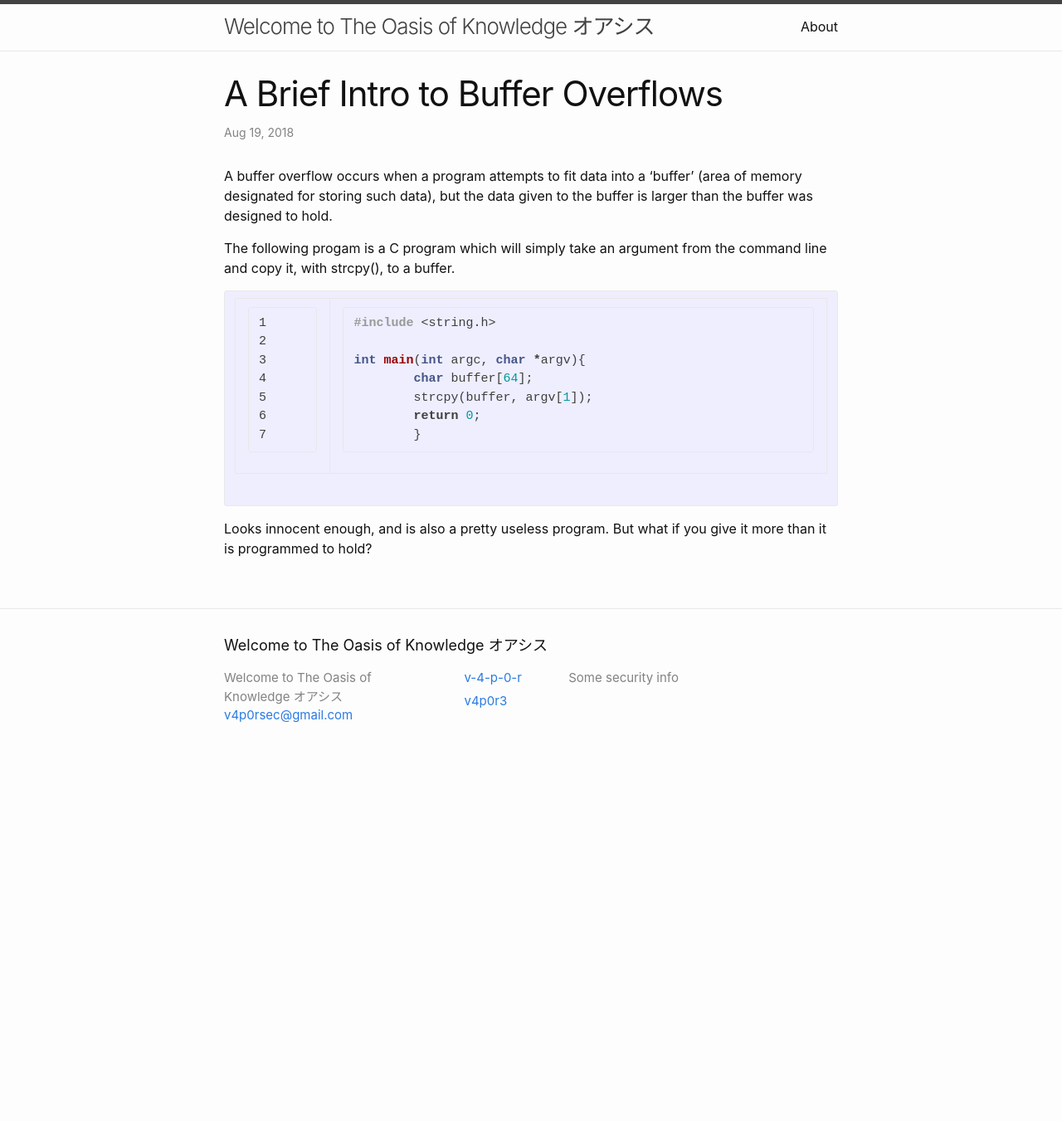
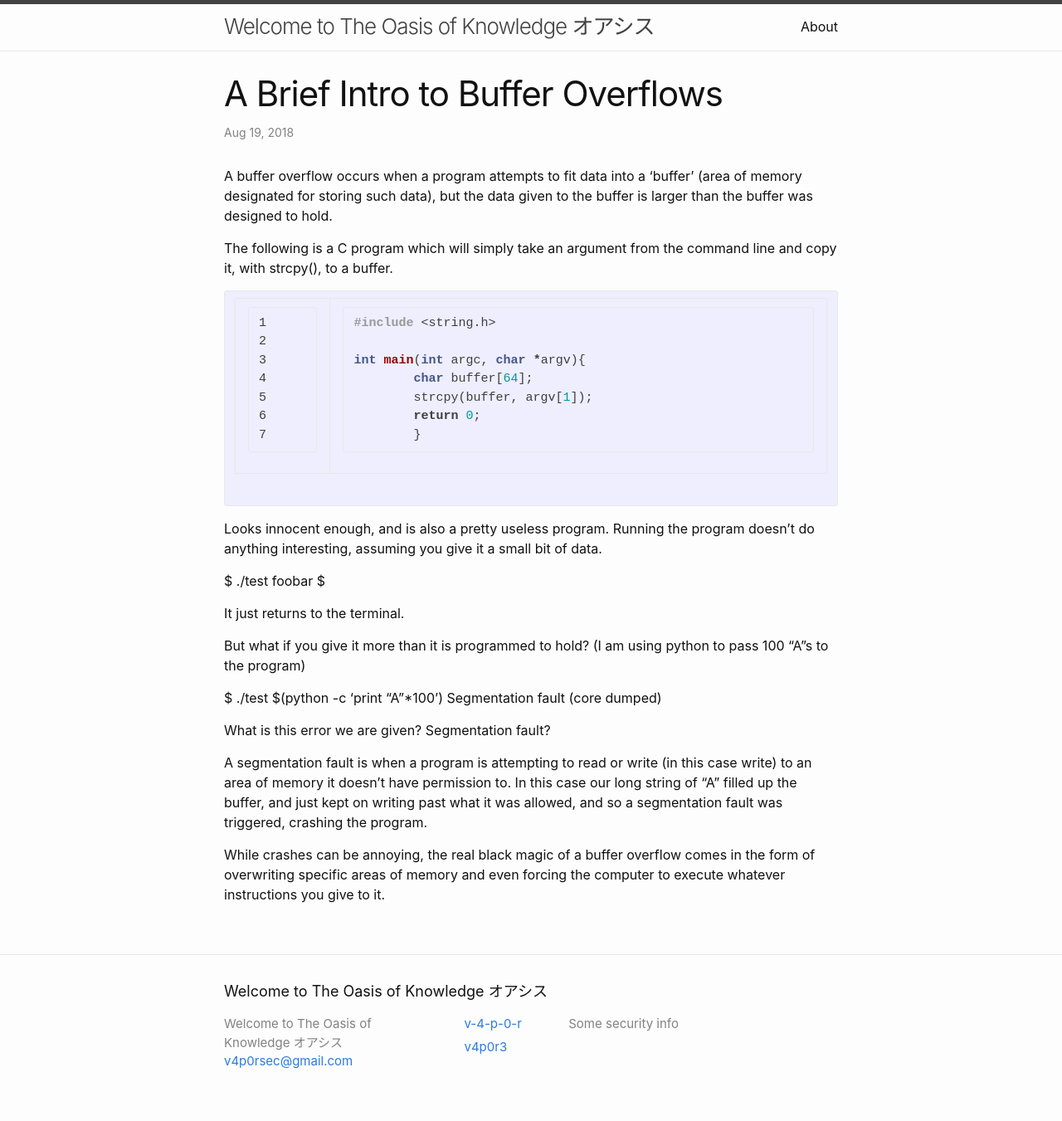
Before and after one commit to v-4-p-0-r/v-4-p-0-r.github.io, a Jekyll site: the page built from _posts/2018-08-19-intro-to-buffer-overflows.markdown, in a window 1280 px wide. Shown: the whole page at 83% size. Built offline with Jekyll 4.4.1, drawn with Linux system fonts in a browser that asks for light colours; before the commit the page ends 934 px from its top, so only the background shows below that.

Commit message:
more info

```diff
--- a/_posts/2018-08-19-intro-to-buffer-overflows.markdown
+++ b/_posts/2018-08-19-intro-to-buffer-overflows.markdown
@@ -6,7 +6,7 @@ categories: jekyll update
 ---
 A buffer overflow occurs when a program attempts to fit data into a 'buffer' (area of memory designated for storing such data), but the data given to the buffer is larger than the buffer was designed to hold.
 
-The following progam is a C program which will simply take an argument from the command line and copy it, with strcpy(), to a buffer.
+The following is a C program which will simply take an argument from the command line and copy it, with strcpy(), to a buffer.
 
 {% highlight c linenos %}
 #include <string.h>
@@ -17,4 +17,21 @@ int main(int argc, char *argv){
 	return 0;
 	}
 {% endhighlight %}
-Looks innocent enough, and is also a pretty useless program. But what if you give it more than it is programmed to hold?
+Looks innocent enough, and is also a pretty useless program.
+Running the program doesn't do anything interesting, assuming you give it a small bit of data.
+
+$ ./test foobar
+$
+
+It just returns to the terminal.
+
+But what if you give it more than it is programmed to hold? (I am using python to pass 100 "A"s to the program)
+
+$ ./test $(python -c 'print "A"*100')
+Segmentation fault (core dumped)
+
+What is this error we are given? Segmentation fault?
+
+A segmentation fault is when a program is attempting to read or write (in this case write) to an area of memory it doesn't have permission to. In this case our long string of "A" filled up the buffer, and just kept on writing past what it was allowed, and so a segmentation fault was triggered, crashing the program.
+
+While crashes can be annoying, the real black magic of a buffer overflow comes in the form of overwriting specific areas of memory and even forcing the computer to execute whatever instructions you give to it.
```
